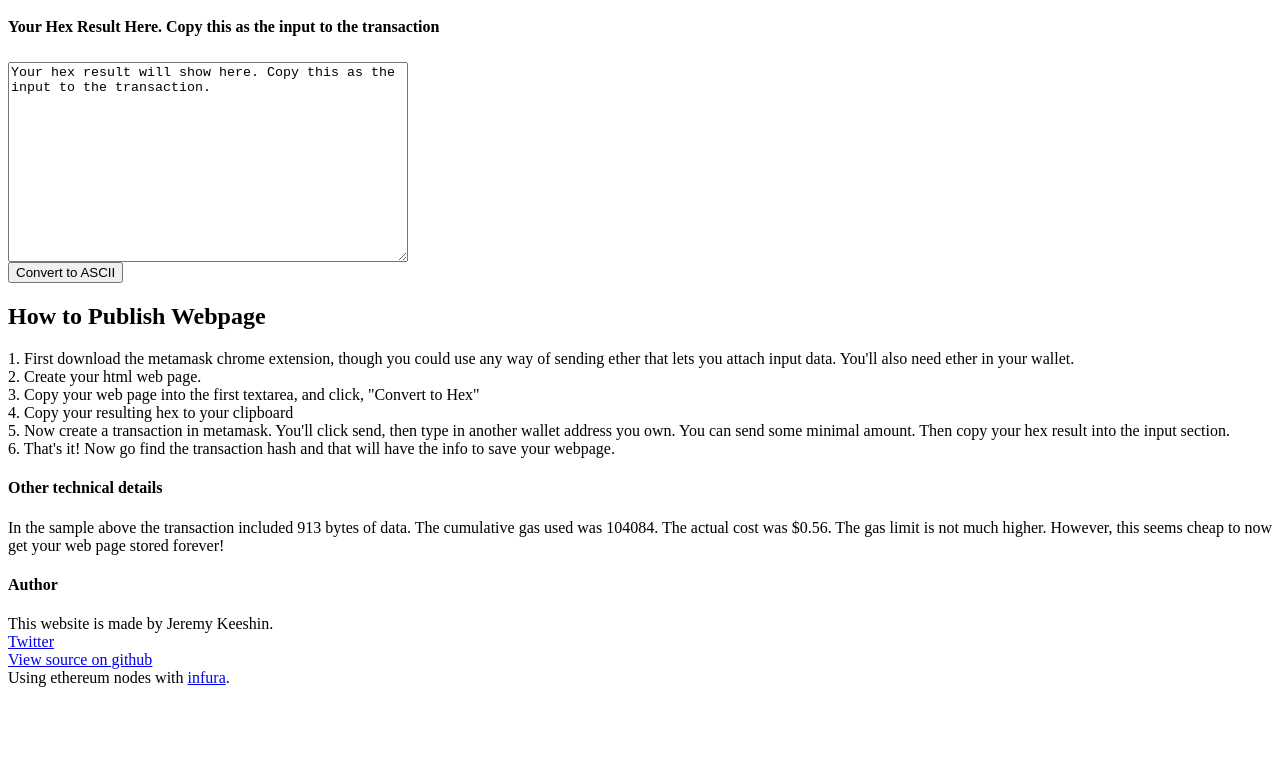
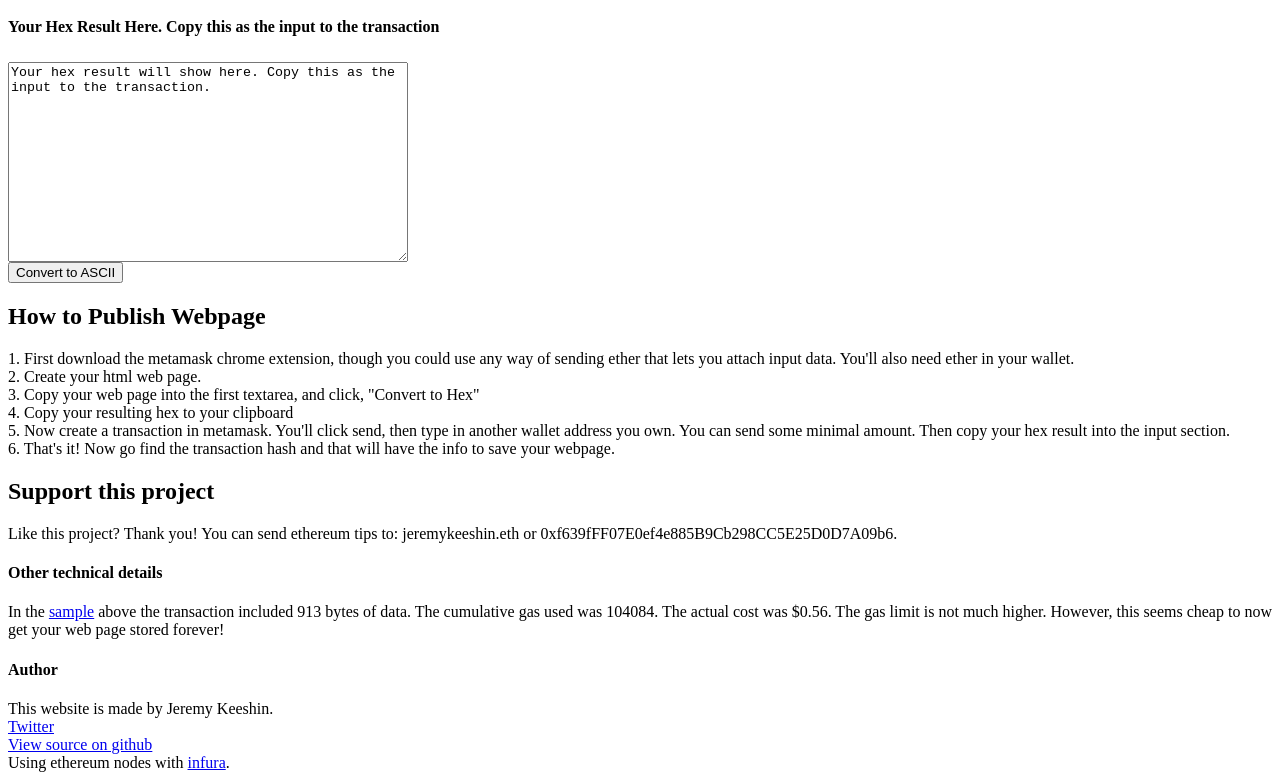
Before and after one commit to jkeesh/etherstatic, a plain HTML site: page index.html in a window 1280 px wide. Shown: the part 718-1498 px from the top of the page. Before the commit the page ends 1413 px from the top, so only its background shows below. Drawn offline with nearby package versions, Linux system fonts and the light colour scheme.

Commit message:
add support info

```diff
--- a/index.html
+++ b/index.html
@@ -58,10 +58,17 @@ Enter your html here
 5. Now create a transaction in metamask. You'll click send, then type in another wallet address you own. You can send some minimal amount. Then copy your hex result into the input section. <br>
 6. That's it! Now go find the transaction hash and that will have the info to save your webpage.
 
+
+<h2>Support this project</h2>
+
+Like this project? Thank you!
+
+You can send ethereum tips to: jeremykeeshin.eth or 0xf639fFF07E0ef4e885B9Cb298CC5E25D0D7A09b6.
+
 <h4>Other technical details</h4>
 
 <p>
-In the sample above the transaction included 913 bytes of data. The cumulative gas used was 104084. The actual cost was $0.56. The gas limit is not much higher. However, this seems cheap to now get your web page stored forever!
+In the <a href="https://etherscan.io/tx/0x4586856e98a800c277f1fe0b129a52c9e1e352caed88999d0c82ff8565937170">sample</a> above the transaction included 913 bytes of data. The cumulative gas used was 104084. The actual cost was $0.56. The gas limit is not much higher. However, this seems cheap to now get your web page stored forever!
 </p>
 
 
```
